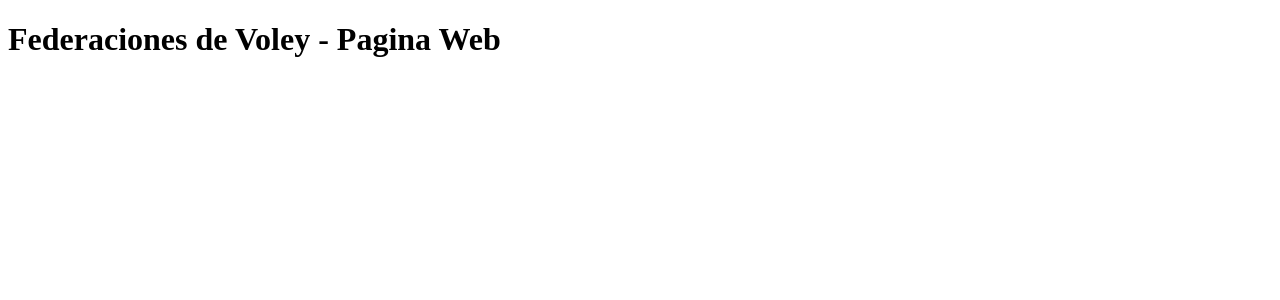
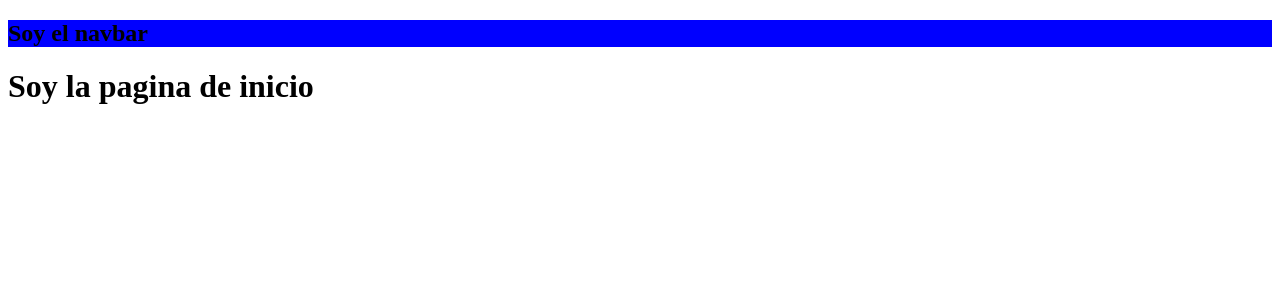
Before and after one commit to LucasMarchetti/voley-web-page-proyect, a React (Create React App) app in the folder client/: page / in a window 1280 px wide. Shown: the top 300 px of the page. Built offline with nearby package versions, Linux system fonts and the light colour scheme.

Commit message:
add favicon & navbar

```diff
--- a/client/public/index.html
+++ b/client/public/index.html
@@ -10,34 +10,11 @@
       content="Web site created using create-react-app"
     />
     <link rel="apple-touch-icon" href="%PUBLIC_URL%/logo192.png" />
-    <!--
-      manifest.json provides metadata used when your web app is installed on a
-      user's mobile device or desktop. See https://developers.google.com/web/fundamentals/web-app-manifest/
-    -->
     <link rel="manifest" href="%PUBLIC_URL%/manifest.json" />
-    <!--
-      Notice the use of %PUBLIC_URL% in the tags above.
-      It will be replaced with the URL of the `public` folder during the build.
-      Only files inside the `public` folder can be referenced from the HTML.
-
-      Unlike "/favicon.ico" or "favicon.ico", "%PUBLIC_URL%/favicon.ico" will
-      work correctly both with client-side routing and a non-root public URL.
-      Learn how to configure a non-root public URL by running `npm run build`.
-    -->
-    <title>React App</title>
+    <title>Federaciones NOA Voleiball</title>
   </head>
   <body>
     <noscript>You need to enable JavaScript to run this app.</noscript>
     <div id="root"></div>
-    <!--
-      This HTML file is a template.
-      If you open it directly in the browser, you will see an empty page.
-
-      You can add webfonts, meta tags, or analytics to this file.
-      The build step will place the bundled scripts into the <body> tag.
-
-      To begin the development, run `npm start` or `yarn start`.
-      To create a production bundle, use `npm run build` or `yarn build`.
-    -->
   </body>
 </html>
--- a/client/src/App.js
+++ b/client/src/App.js
@@ -1,12 +1,12 @@
+
+import Inicio from "./pages/Inicio"
 
 function App() {
   return (
     <div>
-      <h1>
-        Federaciones de Voley - Pagina Web
-      </h1>
+      <Inicio />
     </div>
-  );
+  )
 }
 
 export default App;
--- /dev/null
+++ b/client/src/components/NavBar.css
@@ -0,0 +1,10 @@
+
+.conteiner-navbar {
+    width: 100%;
+    background-color: blue;
+    margin: 0;
+}
+
+/*
+.bg {
+} */
--- /dev/null
+++ b/client/src/components/NavBar.jsx
@@ -0,0 +1,13 @@
+
+import "./NavBar.css"
+
+export default function NavBar () {
+
+    return (
+        <div className="conteiner-navbar">
+            <h2 className="bg">
+                Soy el navbar
+            </h2>
+        </div>
+    )
+}
--- /dev/null
+++ b/client/src/pages/Inicio.jsx
@@ -0,0 +1,14 @@
+
+import NavBar from "../components/NavBar.jsx"
+
+
+export default function Inicio () {
+    return (
+        <div>
+            <NavBar />
+            <h1>
+                Soy la pagina de inicio
+            </h1>
+        </div>
+    )
+}
```
Also changed, not shown: client/src/components/example.txt (deleted), client/src/pages/example.txt (deleted), 1 other file (tests, documents, lock files or other folders).
